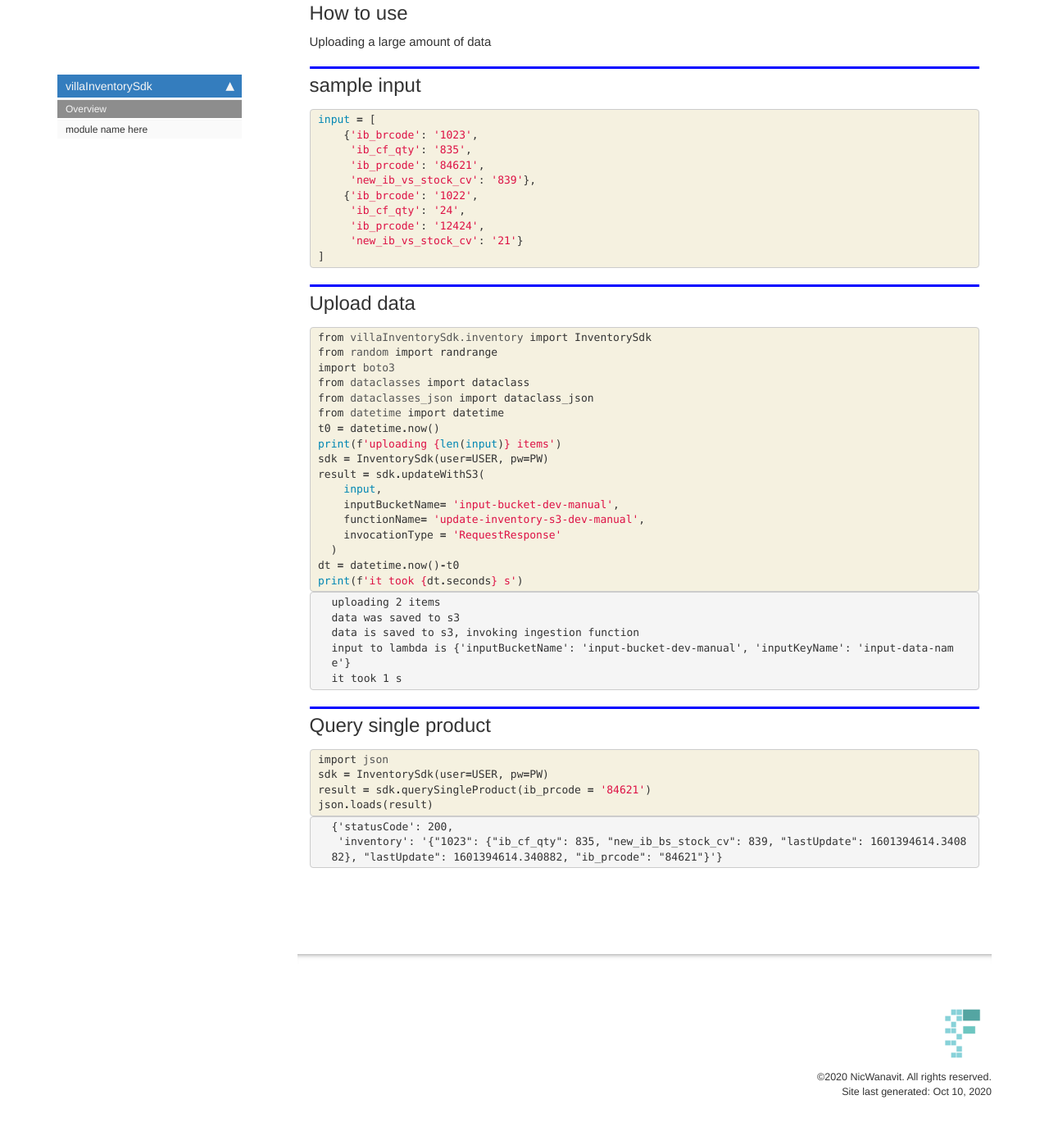
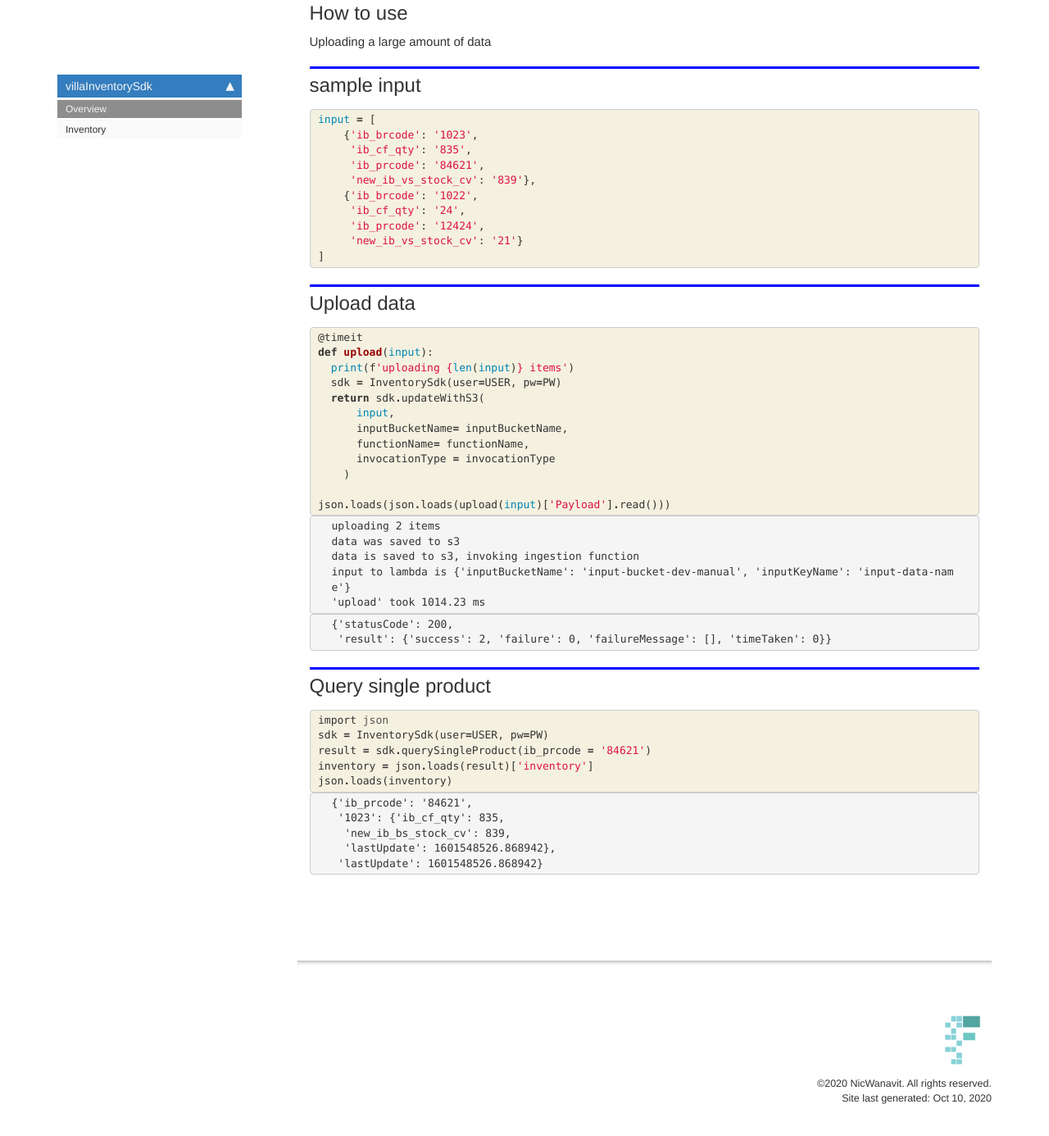
Before and after one commit to thanakijwanavit/villa-inventory-sdk, a Jekyll site: the page built from docs/index.html, in a window 1280 px wide and 1400 px high, scrolled down 493 px. Shown: the top 1386 px of the window at 82% size. Built offline with Jekyll 4.4.1, drawn with Linux system fonts in a browser that asks for light colours; nearby versions of some CDN libraries; comment, search, counter and statistics services are not loaded.

```diff
--- a/docs/_data/sidebars/home_sidebar.yml
+++ b/docs/_data/sidebars/home_sidebar.yml
@@ -10,8 +10,8 @@ entries:
       title: Overview
       url: /
     - output: web,pdf
-      title: module name here
-      url: core.html
+      title: Inventory
+      url: inventory.html
     output: web
     title: villaInventorySdk
   output: web
--- a/docs/index.html
+++ b/docs/index.html
@@ -100,23 +100,18 @@ nb_path: "index.ipynb"
 
 <div class="inner_cell">
     <div class="input_area">
-<div class=" highlight hl-ipython3"><pre><span></span><span class="kn">from</span> <span class="nn">villaInventorySdk.inventory</span> <span class="kn">import</span> <span class="n">InventorySdk</span>
-<span class="kn">from</span> <span class="nn">random</span> <span class="kn">import</span> <span class="n">randrange</span>
-<span class="kn">import</span> <span class="nn">boto3</span>
-<span class="kn">from</span> <span class="nn">dataclasses</span> <span class="kn">import</span> <span class="n">dataclass</span>
-<span class="kn">from</span> <span class="nn">dataclasses_json</span> <span class="kn">import</span> <span class="n">dataclass_json</span>
-<span class="kn">from</span> <span class="nn">datetime</span> <span class="kn">import</span> <span class="n">datetime</span>
-<span class="n">t0</span> <span class="o">=</span> <span class="n">datetime</span><span class="o">.</span><span class="n">now</span><span class="p">()</span>
-<span class="nb">print</span><span class="p">(</span><span class="sa">f</span><span class="s1">&#39;uploading </span><span class="si">{</span><span class="nb">len</span><span class="p">(</span><span class="nb">input</span><span class="p">)</span><span class="si">}</span><span class="s1"> items&#39;</span><span class="p">)</span>
-<span class="n">sdk</span> <span class="o">=</span> <span class="n">InventorySdk</span><span class="p">(</span><span class="n">user</span><span class="o">=</span><span class="n">USER</span><span class="p">,</span> <span class="n">pw</span><span class="o">=</span><span class="n">PW</span><span class="p">)</span>
-<span class="n">result</span> <span class="o">=</span> <span class="n">sdk</span><span class="o">.</span><span class="n">updateWithS3</span><span class="p">(</span>
-    <span class="nb">input</span><span class="p">,</span>
-    <span class="n">inputBucketName</span><span class="o">=</span> <span class="s1">&#39;input-bucket-dev-manual&#39;</span><span class="p">,</span>
-    <span class="n">functionName</span><span class="o">=</span> <span class="s1">&#39;update-inventory-s3-dev-manual&#39;</span><span class="p">,</span>
-    <span class="n">invocationType</span> <span class="o">=</span> <span class="s1">&#39;RequestResponse&#39;</span>
-  <span class="p">)</span>
-<span class="n">dt</span> <span class="o">=</span> <span class="n">datetime</span><span class="o">.</span><span class="n">now</span><span class="p">()</span><span class="o">-</span><span class="n">t0</span>
-<span class="nb">print</span><span class="p">(</span><span class="sa">f</span><span class="s1">&#39;it took </span><span class="si">{</span><span class="n">dt</span><span class="o">.</span><span class="n">seconds</span><span class="si">}</span><span class="s1"> s&#39;</span><span class="p">)</span>
+<div class=" highlight hl-ipython3"><pre><span></span><span class="nd">@timeit</span>
+<span class="k">def</span> <span class="nf">upload</span><span class="p">(</span><span class="nb">input</span><span class="p">):</span>
+  <span class="nb">print</span><span class="p">(</span><span class="sa">f</span><span class="s1">&#39;uploading </span><span class="si">{</span><span class="nb">len</span><span class="p">(</span><span class="nb">input</span><span class="p">)</span><span class="si">}</span><span class="s1"> items&#39;</span><span class="p">)</span>
+  <span class="n">sdk</span> <span class="o">=</span> <span class="n">InventorySdk</span><span class="p">(</span><span class="n">user</span><span class="o">=</span><span class="n">USER</span><span class="p">,</span> <span class="n">pw</span><span class="o">=</span><span class="n">PW</span><span class="p">)</span>
+  <span class="k">return</span> <span class="n">sdk</span><span class="o">.</span><span class="n">updateWithS3</span><span class="p">(</span>
+      <span class="nb">input</span><span class="p">,</span>
+      <span class="n">inputBucketName</span><span class="o">=</span> <span class="n">inputBucketName</span><span class="p">,</span>
+      <span class="n">functionName</span><span class="o">=</span> <span class="n">functionName</span><span class="p">,</span>
+      <span class="n">invocationType</span> <span class="o">=</span> <span class="n">invocationType</span>
+    <span class="p">)</span>
+
+<span class="n">json</span><span class="o">.</span><span class="n">loads</span><span class="p">(</span><span class="n">json</span><span class="o">.</span><span class="n">loads</span><span class="p">(</span><span class="n">upload</span><span class="p">(</span><span class="nb">input</span><span class="p">)[</span><span class="s1">&#39;Payload&#39;</span><span class="p">]</span><span class="o">.</span><span class="n">read</span><span class="p">()))</span>
 </pre></div>
 
     </div>
@@ -133,9 +128,20 @@ nb_path: "index.ipynb"
 data was saved to s3
 data is saved to s3, invoking ingestion function
 input to lambda is {&#39;inputBucketName&#39;: &#39;input-bucket-dev-manual&#39;, &#39;inputKeyName&#39;: &#39;input-data-name&#39;}
-it took 1 s
+&#39;upload&#39; took 1014.23 ms
 </pre>
 </div>
+</div>
+
+<div class="output_area">
+
+
+
+<div class="output_text output_subarea output_execute_result">
+<pre>{&#39;statusCode&#39;: 200,
+ &#39;result&#39;: {&#39;success&#39;: 2, &#39;failure&#39;: 0, &#39;failureMessage&#39;: [], &#39;timeTaken&#39;: 0}}</pre>
+</div>
+
 </div>
 
 </div>
@@ -160,7 +166,8 @@ it took 1 s
 <div class=" highlight hl-ipython3"><pre><span></span><span class="kn">import</span> <span class="nn">json</span>
 <span class="n">sdk</span> <span class="o">=</span> <span class="n">InventorySdk</span><span class="p">(</span><span class="n">user</span><span class="o">=</span><span class="n">USER</span><span class="p">,</span> <span class="n">pw</span><span class="o">=</span><span class="n">PW</span><span class="p">)</span>
 <span class="n">result</span> <span class="o">=</span> <span class="n">sdk</span><span class="o">.</span><span class="n">querySingleProduct</span><span class="p">(</span><span class="n">ib_prcode</span> <span class="o">=</span> <span class="s1">&#39;84621&#39;</span><span class="p">)</span>
-<span class="n">json</span><span class="o">.</span><span class="n">loads</span><span class="p">(</span><span class="n">result</span><span class="p">)</span>
+<span class="n">inventory</span> <span class="o">=</span> <span class="n">json</span><span class="o">.</span><span class="n">loads</span><span class="p">(</span><span class="n">result</span><span class="p">)[</span><span class="s1">&#39;inventory&#39;</span><span class="p">]</span>
+<span class="n">json</span><span class="o">.</span><span class="n">loads</span><span class="p">(</span><span class="n">inventory</span><span class="p">)</span>
 </pre></div>
 
     </div>
@@ -175,8 +182,11 @@ it took 1 s
 
 
 <div class="output_text output_subarea output_execute_result">
-<pre>{&#39;statusCode&#39;: 200,
- &#39;inventory&#39;: &#39;{&#34;1023&#34;: {&#34;ib_cf_qty&#34;: 835, &#34;new_ib_bs_stock_cv&#34;: 839, &#34;lastUpdate&#34;: 1601394614.340882}, &#34;lastUpdate&#34;: 1601394614.340882, &#34;ib_prcode&#34;: &#34;84621&#34;}&#39;}</pre>
+<pre>{&#39;ib_prcode&#39;: &#39;84621&#39;,
+ &#39;1023&#39;: {&#39;ib_cf_qty&#39;: 835,
+  &#39;new_ib_bs_stock_cv&#39;: 839,
+  &#39;lastUpdate&#39;: 1601548526.868942},
+ &#39;lastUpdate&#39;: 1601548526.868942}</pre>
 </div>
 
 </div>
--- a/docs/sidebar.json
+++ b/docs/sidebar.json
@@ -1,6 +1,6 @@
 {
   "villaInventorySdk": {
     "Overview": "/",
-    "module name here": "core.html"
+    "Inventory": "inventory.html"
   }
 }
```
Also changed, not shown: docs/inventory.html (added, +284 -0 lines), README.md, 3 other files.
